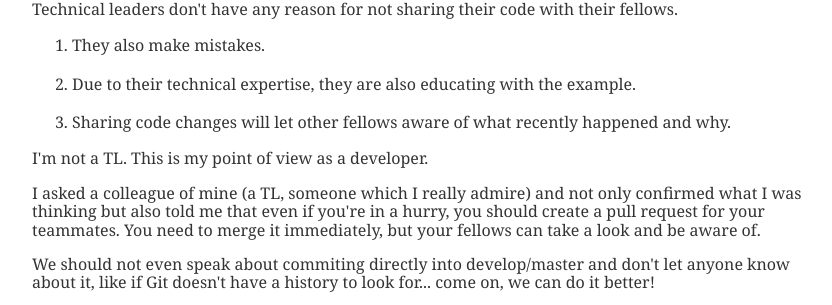
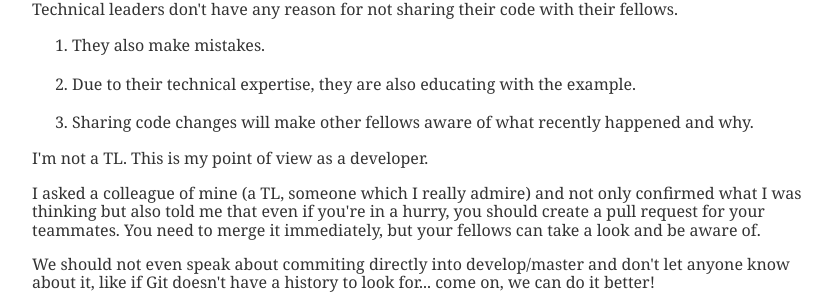
Before and after one commit to matiasbeckerle/matiasbeckerle.github.io, a Jekyll site: the page built from _posts/2017-03-21-a-random-thought-on-tech-leaders.md, in a window 1280 px wide. Shown: the part 332-637 px from the top of the page, without its empty margins (208-1040 px from the left). Built offline with Jekyll 4.4.1, drawn with Linux system fonts in a browser that asks for light colours; nearby versions of some CDN libraries; comment, search, counter and statistics services are not loaded.

Commit message:
Update 2017-03-21-a-random-thought-on-tech-leaders.md
Fix minor syntax error

```diff
--- a/_posts/2017-03-21-a-random-thought-on-tech-leaders.md
+++ b/_posts/2017-03-21-a-random-thought-on-tech-leaders.md
@@ -8,7 +8,7 @@ tags: [development, leadership, tips]
 <ol>
   <li>They also make mistakes.</li>
   <li>Due to their technical expertise, they are also educating with the example.</li>
-  <li>Sharing code changes will let other fellows aware of what recently happened and why.</li>
+  <li>Sharing code changes will make other fellows aware of what recently happened and why.</li>
 </ol>
 <p>I'm not a TL. This is my point of view as a developer.</p>
 <p>I asked a colleague of mine (a TL, someone which I really admire) and not only confirmed what I was thinking but also told me that even if you're in a hurry, you should create a pull request for your teammates. You need to merge it immediately, but your fellows can take a look and be aware of.
```
